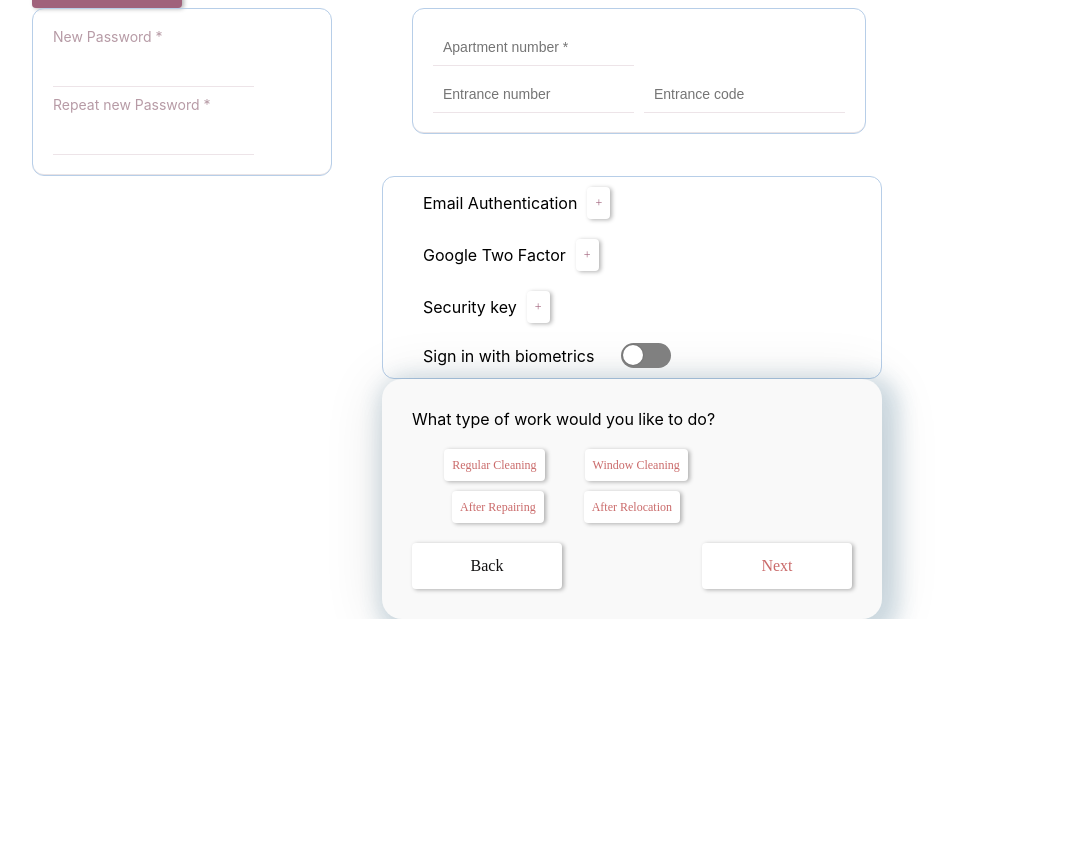
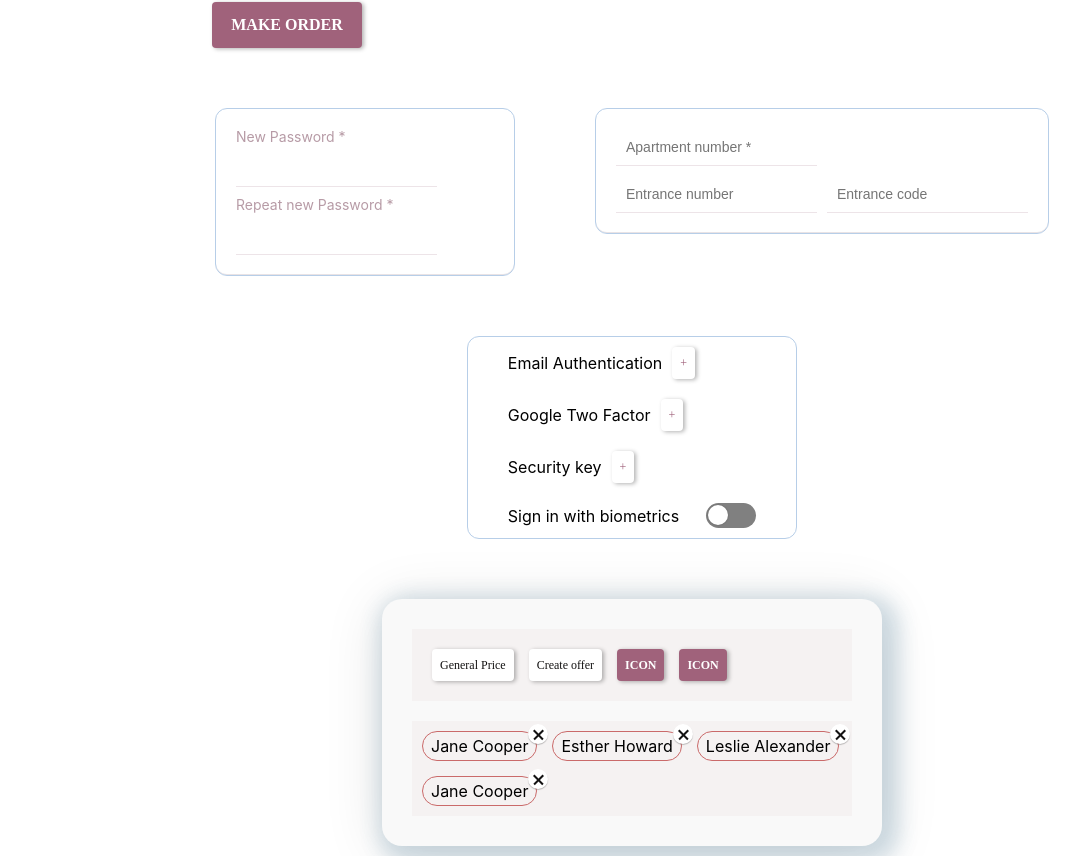
Before and after one commit to nastyasap/components, a Next.js app: page / in a window 1280 px wide. Shown: the part 424-1280 px from the top of the page, without its empty margins (8-1088 px from the left). Before the commit the page ends 1043 px from the top, so only its background shows below. Built offline with nearby package versions, Linux system fonts and the light colour scheme.

Commit message:
chips page added

```diff
--- a/pages/index.tsx
+++ b/pages/index.tsx
@@ -1,12 +1,14 @@
-import {ButtonsPage, CardPage, DialogPage, InputPage} from '../src/pages';
+import {ButtonsPage, CardPage, ChipsPage, DialogPage, InputPage} from '../src/pages';
+import s from '../src/styles/Home.module.scss'
 
 export default function Home() {
     return (
         <div>
-            <main>
+            <main className={s.container}>
                 <ButtonsPage/>
                 <InputPage/>
                 <CardPage/>
+                <ChipsPage/>
                 <DialogPage/>
             </main>
         </div>
--- /dev/null
+++ b/src/pages/ChipsPage/ChipsPage.tsx
@@ -0,0 +1,38 @@
+import {FC} from 'react';
+
+import {Button} from '../../components';
+
+import s from './chipsPage.module.scss'
+
+const ChipsPage: FC = () => {
+    return (
+        <div className={s.container}>
+            <div className={s.buttonContainer}>
+               <Button text={'General Price'} color={'black'} size={'small'}/>
+               <Button text={'Create offer'} color={'black'} size={'small'}/>
+               <Button text={'Icon'} variant={'outline'} size={'small'}/>
+               <Button text={'Icon'} variant={'outline'} size={'small'}/>
+            </div>
+            <div className={s.chipsGroup}>
+                <div className={s.chip}>
+                    Jane Cooper
+                    <span className={s.close}/>
+                </div>
+                <div className={s.chip}>
+                    Esther Howard
+                    <span className={s.close}/>
+                </div>
+                <div className={s.chip}>
+                    Leslie Alexander
+                    <span className={s.close}/>
+                </div>
+                <div className={s.chip}>
+                    Jane Cooper
+                    <span className={s.close}/>
+                </div>
+            </div>
+        </div>
+    )
+}
+
+export default ChipsPage
--- /dev/null
+++ b/src/pages/ChipsPage/chipsPage.module.scss
@@ -0,0 +1,66 @@
+@use 'src/styles' as *;
+
+.container {
+  @include container;
+  display: flex;
+  flex-direction: column;
+  padding: 30px;
+  gap: 20px;
+  max-width: 500px;
+  background: $background-color;
+  box-shadow: 7px 7px 20px 10px rgba(46, 103, 140, 0.2), 0px 6px 60px rgba(0, 0, 0, 0.12);
+  border-radius: 20px;
+}
+
+.buttonContainer {
+  display: flex;
+  flex-wrap: wrap;
+  gap: 15px;
+  background: $color-light-grey;
+  padding: 20px;
+}
+
+.chipsGroup {
+  background: $color-light-grey;
+  padding: 10px;
+  display: flex;
+  gap: 15px;
+  flex-wrap: wrap;
+}
+
+.chip {
+  border-radius: 20px;
+  border: 1px solid $color-burgundy;
+  width: fit-content;
+  padding: 4px 8px;
+  position: relative;
+}
+
+.close {
+  position: absolute;
+  cursor: pointer;
+  background-color: $color-white;
+  width: 20px;
+  height: 20px;
+  border-radius: 10px;
+  box-shadow: 0 1px 1px rgba(0, 0, 0, 0.25);
+  top: -8px;
+
+  &::before, &::after {
+    content: '';
+    background-color: $color-black;
+    position: absolute;
+    height: 1.5px;
+    width: 13px;
+    top: 10px;
+    right: 3px;
+  }
+
+  &::before {
+    transform: rotate(45deg);
+  }
+
+  &::after {
+    transform: rotate(-45deg);
+  }
+}
--- a/src/pages/index.ts
+++ b/src/pages/index.ts
@@ -13,3 +13,7 @@ export {CardPage}
 import DialogPage from './DialogPage/DialogPage'
 
 export {DialogPage}
+
+import ChipsPage from './ChipsPage/ChipsPage';
+
+export {ChipsPage}
--- a/src/styles/Home.module.scss
+++ b/src/styles/Home.module.scss
@@ -1,129 +1,9 @@
 .container {
-  padding: 0 2rem;
-}
-
-.main {
-  min-height: 100vh;
-  padding: 4rem 0;
-  flex: 1;
+  width: 100%;
+  padding: 40px 0;
   display: flex;
   flex-direction: column;
-  justify-content: center;
-  align-items: center;
+  justify-content: flex-start;
+  align-items: flex-start;
+  gap: 60px;
 }
-
-.footer {
-  display: flex;
-  flex: 1;
-  padding: 2rem 0;
-  border-top: 1px solid #eaeaea;
-  justify-content: center;
-  align-items: center;
-}
-
-.footer a {
-  display: flex;
-  justify-content: center;
-  align-items: center;
-  flex-grow: 1;
-}
-
-.title a {
-  color: #0070f3;
-  text-decoration: none;
-}
-
-.title a:hover,
-.title a:focus,
-.title a:active {
-  text-decoration: underline;
-}
-
-.title {
-  margin: 0;
-  line-height: 1.15;
-  font-size: 4rem;
-}
-
-.title,
-.description {
-  text-align: center;
-}
-
-.description {
-  margin: 4rem 0;
-  line-height: 1.5;
-  font-size: 1.5rem;
-}
-
-.code {
-  background: #fafafa;
-  border-radius: 5px;
-  padding: 0.75rem;
-  font-size: 1.1rem;
-  font-family: Menlo, Monaco, Lucida Console, Liberation Mono, DejaVu Sans Mono,
-    Bitstream Vera Sans Mono, Courier New, monospace;
-}
-
-.grid {
-  display: flex;
-  align-items: center;
-  justify-content: center;
-  flex-wrap: wrap;
-  max-width: 800px;
-}
-
-.card {
-  margin: 1rem;
-  padding: 1.5rem;
-  text-align: left;
-  color: inherit;
-  text-decoration: none;
-  border: 1px solid #eaeaea;
-  border-radius: 10px;
-  transition: color 0.15s ease, border-color 0.15s ease;
-  max-width: 300px;
-}
-
-.card:hover,
-.card:focus,
-.card:active {
-  color: #0070f3;
-  border-color: #0070f3;
-}
-
-.card h2 {
-  margin: 0 0 1rem 0;
-  font-size: 1.5rem;
-}
-
-.card p {
-  margin: 0;
-  font-size: 1.25rem;
-  line-height: 1.5;
-}
-
-.logo {
-  height: 1em;
-  margin-left: 0.5rem;
-}
-
-@media (max-width: 600px) {
-  .grid {
-    width: 100%;
-    flex-direction: column;
-  }
-}
-
-@media (prefers-color-scheme: dark) {
-  .card,
-  .footer {
-    border-color: #222;
-  }
-  .code {
-    background: #111;
-  }
-  .logo img {
-    filter: invert(1);
-  }
-}
```
